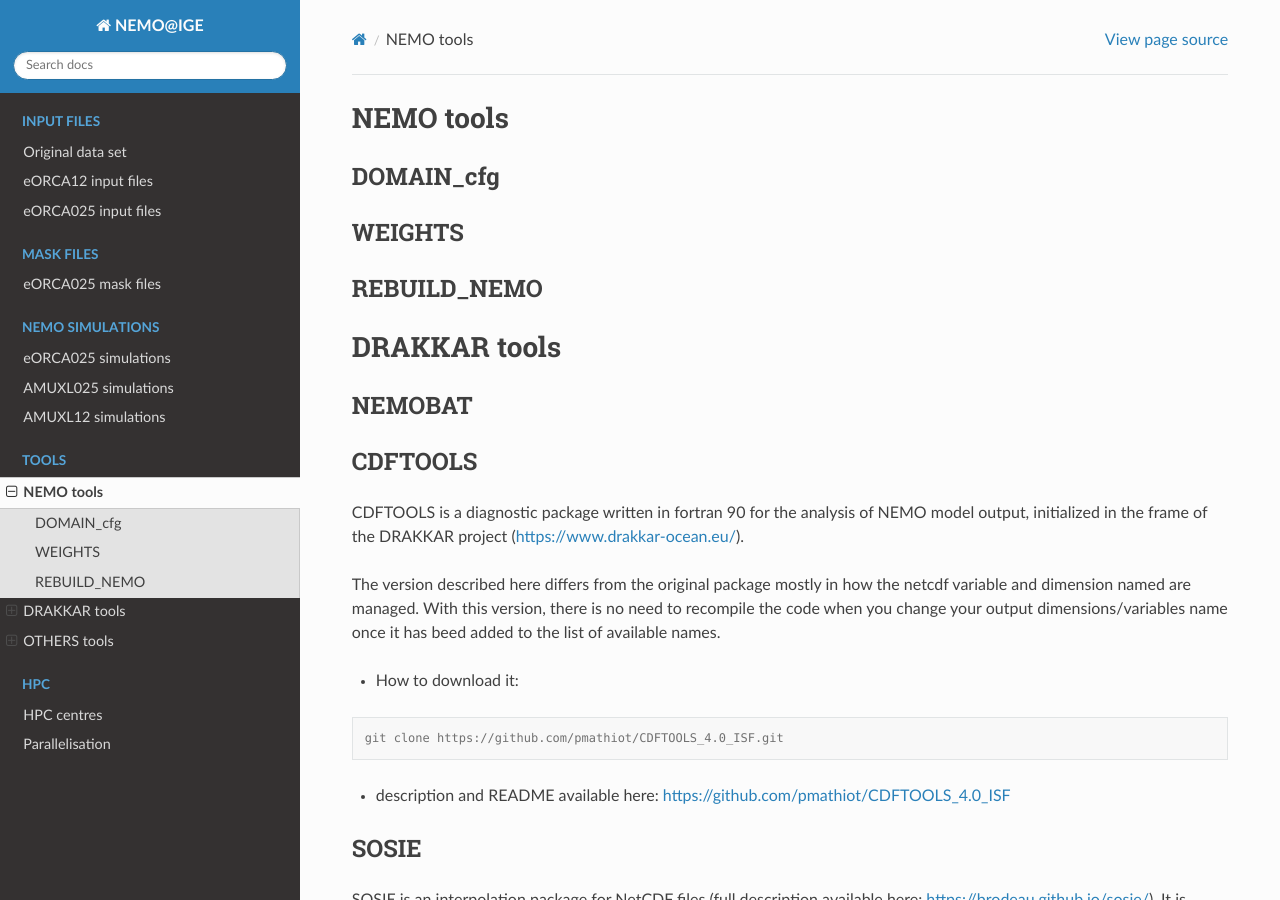
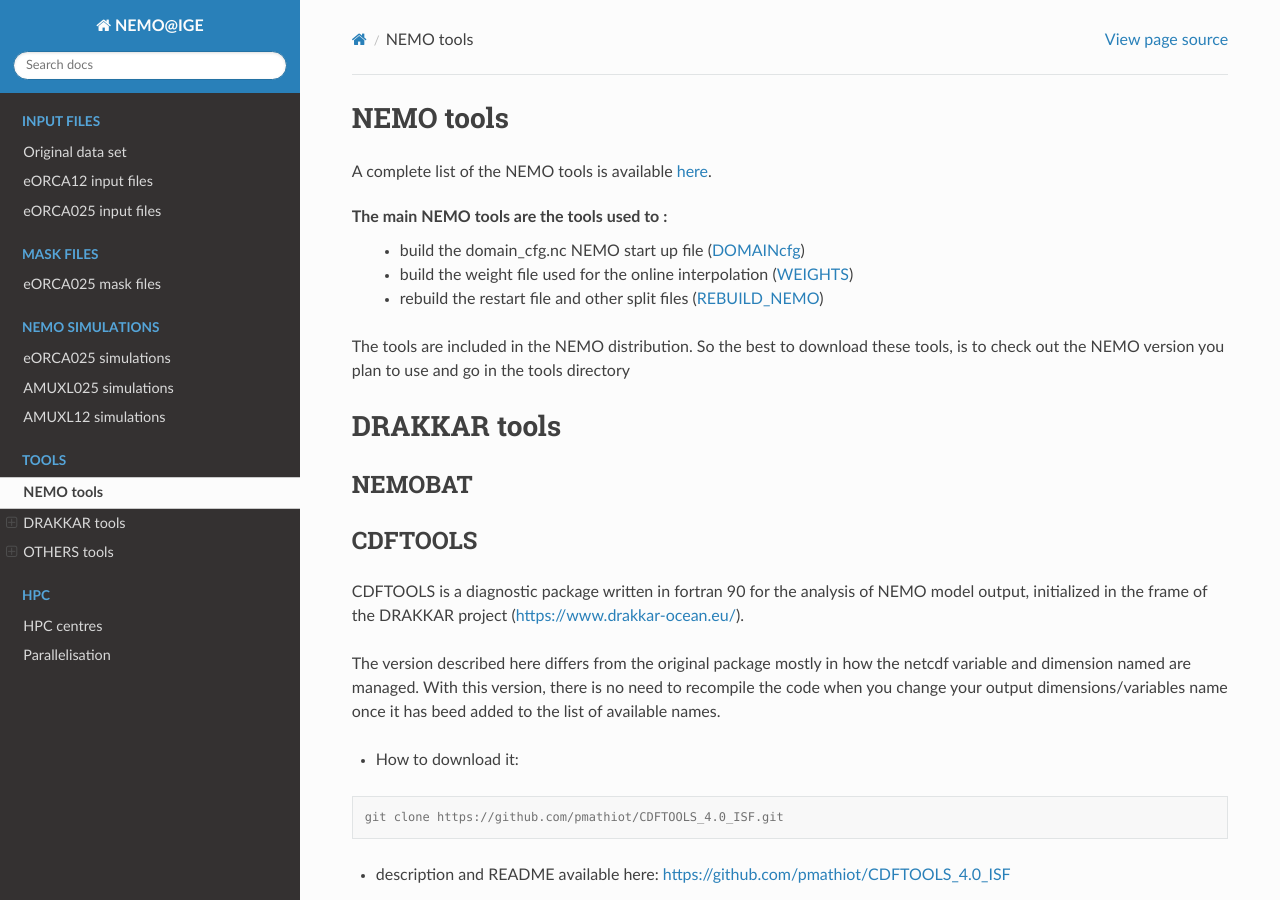
Before and after one commit to pmathiot/NEMOCFG, a Sphinx documentation site: the page built from docs/source/tools_nemo.rst, in a window 1280 px wide and 900 px high. Built offline with Sphinx 7.4.7 and the Read the Docs theme 2.0.0, drawn with Linux system fonts in a browser that asks for light colours.

Commit message:
update tools section

```diff
--- a/docs/source/HPC_centres.rst
+++ b/docs/source/HPC_centres.rst
@@ -81,6 +81,8 @@ To use python on Occigen, the easiest is to use conda.
 GRICAD
 ======
 
+For full details on how to have a login, log in and how to use the computer, see the documentation `here <https://gricad-doc.univ-grenoble-alpes.fr/en/hpc/connexion/>`_
+
 ***************
 Parallelisation
 ***************
--- a/docs/source/tools_nemo.rst
+++ b/docs/source/tools_nemo.rst
@@ -2,14 +2,15 @@
 NEMO tools
 **********
 
-DOMAIN_cfg
-----------
+A complete list of the NEMO tools is available `here <(https://forge.ipsl.jussieu.fr/nemo/chrome/site/doc/NEMO/guide/html/tools.html#list-of-tools)>`_.
 
-WEIGHTS
--------
+The main NEMO tools are the tools used to :
+ - build the domain_cfg.nc NEMO start up file (`DOMAINcfg <https://forge.ipsl.jussieu.fr/nemo/chrome/site/doc/NEMO/guide/html/tools.html#domaincfg>`_)
+ - build the weight file used for the online interpolation (`WEIGHTS <https://forge.ipsl.jussieu.fr/nemo/chrome/site/doc/NEMO/guide/html/tools.html#weights>`_)
+ - rebuild the restart file and other split files (`REBUILD_NEMO <https://forge.ipsl.jussieu.fr/nemo/chrome/site/doc/NEMO/guide/html/tools.html#rebuild-nemo>`_)
 
-REBUILD_NEMO
-------------
+The tools are included in the NEMO distribution.
+So the best to download these tools, is to check out the NEMO version you plan to use and go in the tools directory
 
 *************
 DRAKKAR tools
```
Also changed, not shown: 9 other files.
